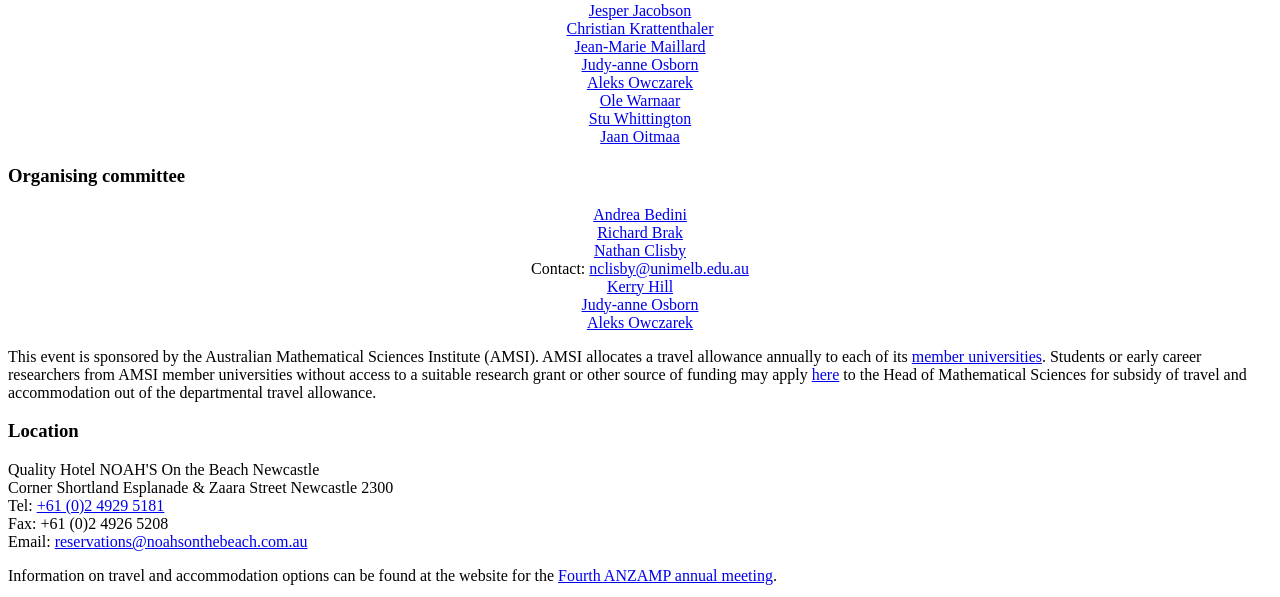
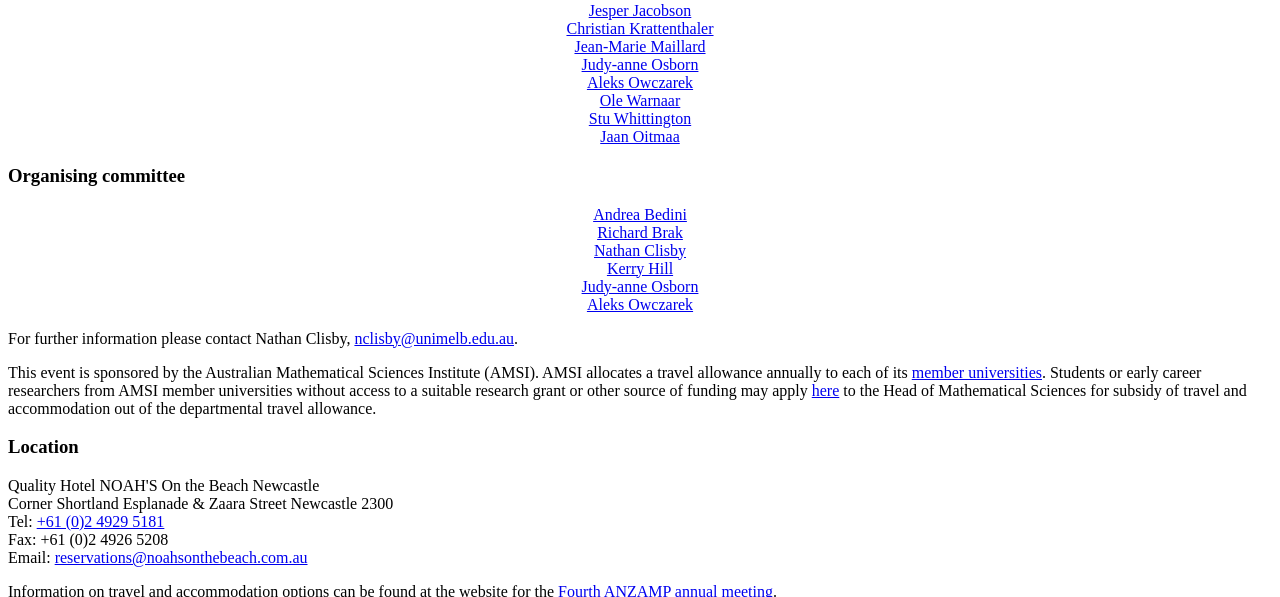
Before and after one commit to andreabedini/guttmann2015, a Jekyll site: the page built from index.html, in a window 1280 px wide and 900 px high, scrolled down 666 px, cut to the strip 0-597 px from the top of the window. Built offline with Jekyll 4.4.1, drawn with Linux system fonts in a browser that asks for light colours; nearby versions of some CDN libraries.

Commit message:
Update index.html

```diff
--- a/index.html
+++ b/index.html
@@ -43,11 +43,13 @@ layout: default
         <a href="http://www.andreabedini.com">Andrea Bedini</a><br>
         <a href="http://www.ms.unimelb.edu.au/Personnel/profile.php?PC_id=12">Richard Brak</a><br>
         <a href="http://clisby.net">Nathan Clisby</a><br>
-        Contact: <a href="mailto:nclisby@unimelb.edu.au">nclisby@unimelb.edu.au</a><br>
         <a href="#">Kerry Hill</a><br>
         <a href="http://www.newcastle.edu.au/profile/judy-anne-osborn">Judy-anne Osborn</a><br>
         <a href="http://www.ms.unimelb.edu.au/~aleks/">Aleks Owczarek</a><br>
         </p>
+        <p>For further information please contact Nathan Clisby,
+        <a href="mailto:nclisby@unimelb.edu.au">nclisby@unimelb.edu.au</a>.
+</p>
     </section>
 </div>
 
```
